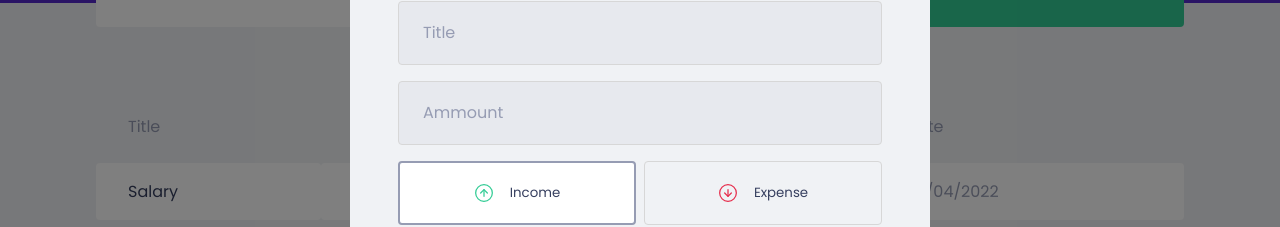
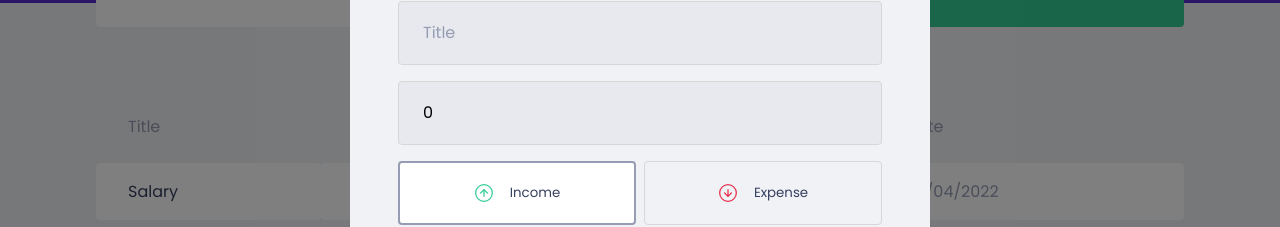
Before and after one commit to augustojs1/leet-banking-app, a React (Create React App) app: page / in a window 1280 px wide. Both pictures are taken after a click on the button "New Transaction". Shown: the part 237-464 px from the top of the page. Built offline with nearby package versions, Linux system fonts and the light colour scheme.

Commit message:
fix: transaction form submit handler

```diff
--- a/src/components/TransactionModal/index.tsx
+++ b/src/components/TransactionModal/index.tsx
@@ -3,8 +3,14 @@ import * as style from "./styles";
 import closeIcon from "../../assets/close.svg";
 import incomeIcon from "../../assets/income.svg";
 import expenseIcon from "../../assets/outcome.svg";
-import { useState } from "react";
+import { FormEvent, useState } from "react";
 
+interface ICreateTransaction {
+  title: string;
+  type: string;
+  ammount: number;
+  category: string;
+}
 interface TransactionModalProps {
   isOpen: boolean;
   onClose: () => void;
@@ -13,12 +19,25 @@ interface TransactionModalProps {
 export function TransactionModal({ isOpen, onClose }: TransactionModalProps) {
   const [transactionType, setTransactionType] = useState("income");
 
+  const [title, setTitle] = useState("");
+  const [ammount, setAmmount] = useState(0);
+  const [category, setCategory] = useState("");
+
   function handleTypeButton(transactionType: string) {
     setTransactionType(transactionType);
   }
 
-  function handleCreateTransaction() {
-    //
+  function handleCreateTransaction(event: FormEvent) {
+    event.preventDefault();
+
+    const transactionData: ICreateTransaction = {
+      ammount,
+      category,
+      title,
+      type: transactionType,
+    };
+
+    console.log("transaction", transactionData);
   }
 
   return (
@@ -32,10 +51,20 @@ export function TransactionModal({ isOpen, onClose }: TransactionModalProps) {
         <img src={closeIcon} alt="Close transaction modal" />
       </button>
 
-      <style.form>
+      <style.form onSubmit={handleCreateTransaction}>
         <h2>Register a new transaction</h2>
-        <input type="text" placeholder="Title" />
-        <input type="number" placeholder="Ammount" />
+        <input
+          type="text"
+          placeholder="Title"
+          value={title}
+          onChange={(event) => setTitle(event.target.value)}
+        />
+        <input
+          type="number"
+          placeholder="Ammount"
+          value={ammount}
+          onChange={(event) => setAmmount(Number(event.target.value))}
+        />
         <style.transactionType>
           <style.transationTypeButton
             type="button"
@@ -54,7 +83,12 @@ export function TransactionModal({ isOpen, onClose }: TransactionModalProps) {
             <span>Expense</span>
           </style.transationTypeButton>
         </style.transactionType>
-        <input type="text" placeholder="Category" />
+        <input
+          type="text"
+          placeholder="Category"
+          value={category}
+          onChange={(event) => setCategory(event.target.value)}
+        />
         <button type="submit">Register</button>
       </style.form>
     </Modal>
```
